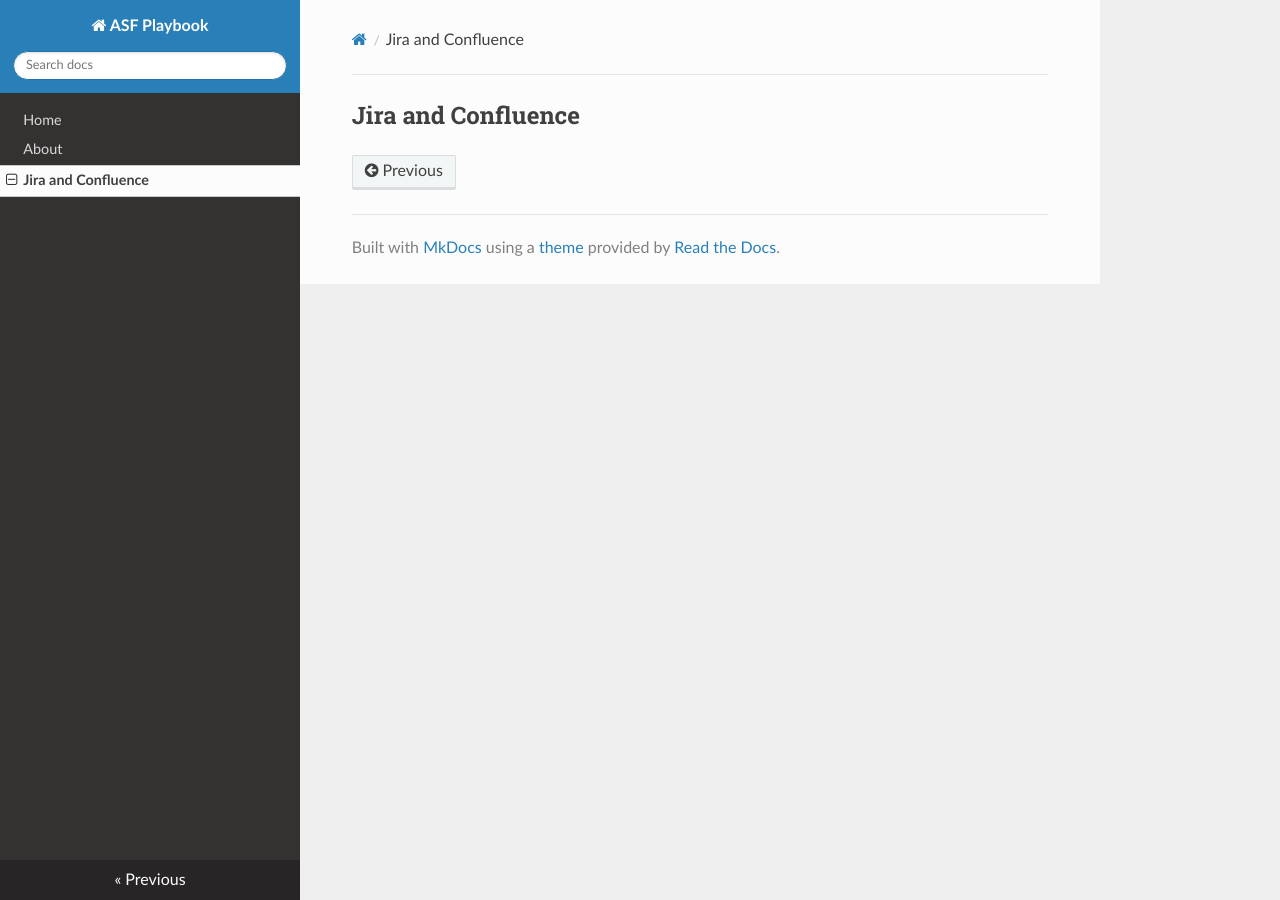
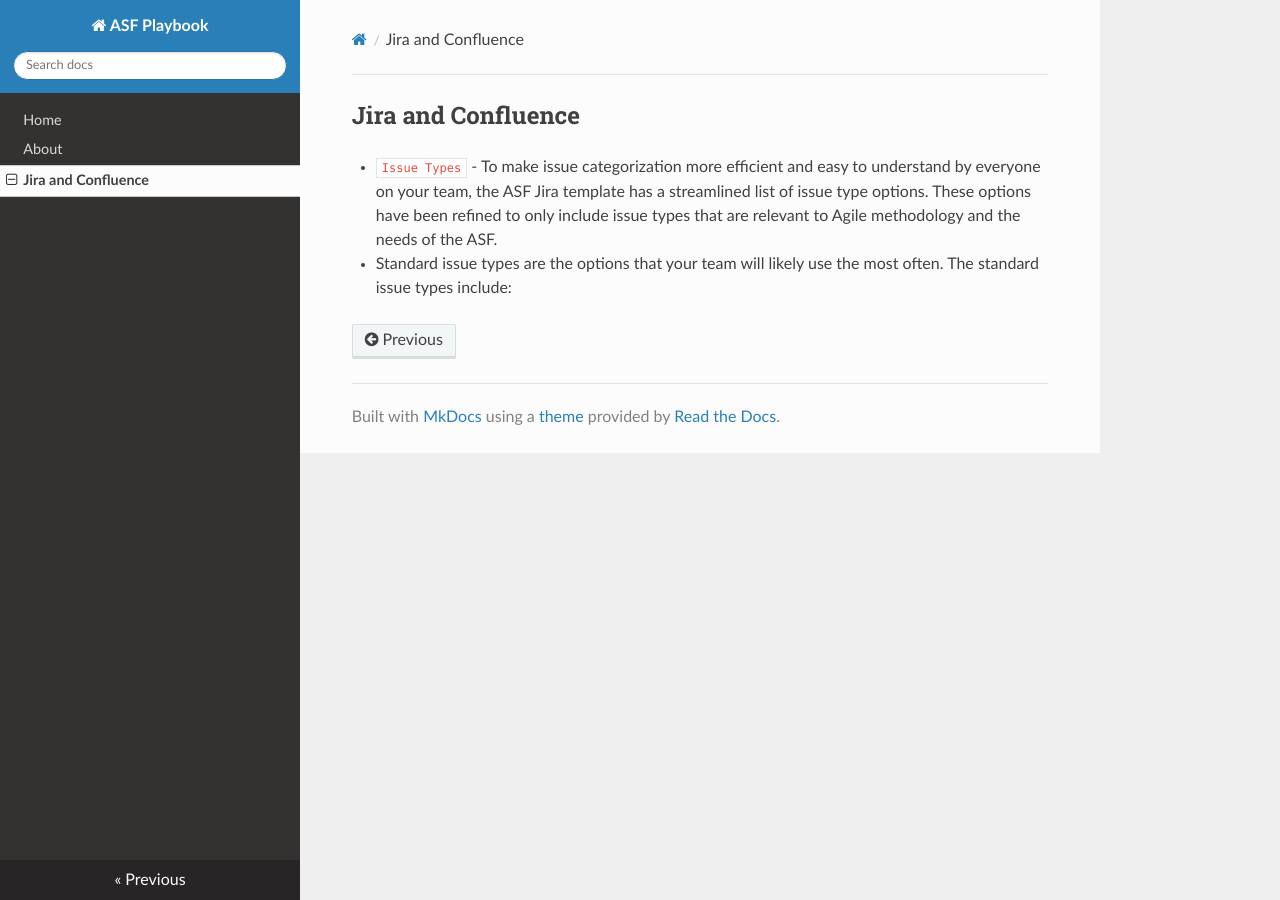
Before and after one commit to sreeha-reddy-caci/ASF-Playbook, an MkDocs documentation site: the page built from docs/jira.md, in a window 1280 px wide. Built offline with MkDocs 1.6.1, drawn with Linux system fonts in a browser that asks for light colours; nearby versions of some CDN libraries.

Commit message:
Update jira.md

```diff
--- a/docs/jira.md
+++ b/docs/jira.md
@@ -1 +1,4 @@
 ## Jira and Confluence
+* `Issue Types` - To make issue categorization more efficient and easy to understand by everyone on your team, the ASF Jira template has a streamlined list of issue type options. These options have been refined to only include issue types that are relevant to Agile methodology and the needs of the ASF.
+
+* Standard issue types are the options that your team will likely use the most often. The standard issue types include:
```
